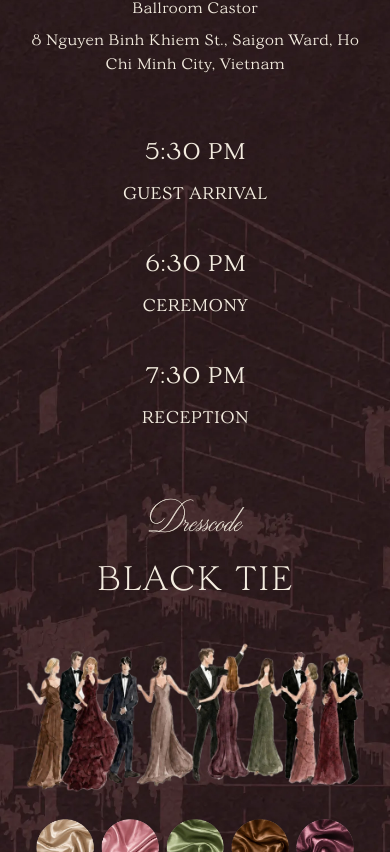
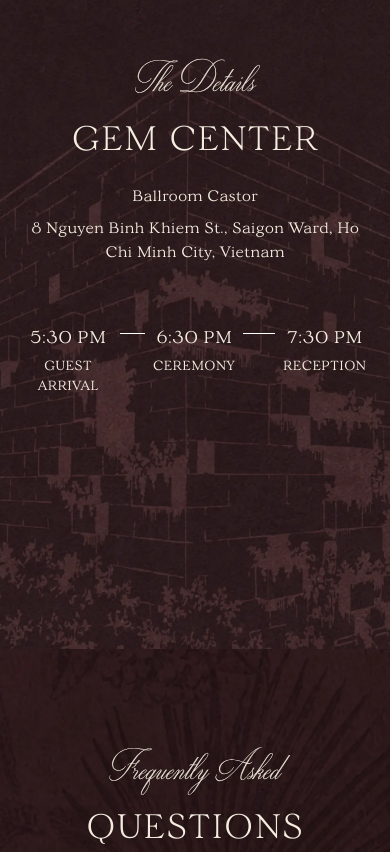
Before and after one commit to trendingfox203/wedding, a Next.js app: page / in a window 390 px wide. Shown: the part 6112-6964 px from the top of the page. Built offline with nearby package versions, Linux system fonts and the light colour scheme; a web font is replaced by a local one.

Commit message:
Update DetailsSection.tsx

```diff
--- a/components/DetailsSection.tsx
+++ b/components/DetailsSection.tsx
@@ -4,7 +4,6 @@
 import Image from "next/image";
 import { AnimatePresence, motion } from "framer-motion";
 import { weddingConfig } from "@/lib/wedding-config";
-import { isDesktopViewport } from "@/lib/viewport";
 
 // Same mechanism as TimelineSection: Details + Dresscode share one slide in
 // the site's slide-navigation. Scrolling within this slide crossfades
@@ -30,60 +29,36 @@
     ref,
     () => ({
       tryAdvance(down: boolean) {
-        // Mobile shows Details + Dresscode as one continuous scroll — no
-        // sub-step to intercept, same reasoning as TimelineSection.
-        if (!isDesktopViewport()) return false;
         if (down && showDressCode) return false;
         if (!down && !showDressCode) return false;
         setShowDressCode(down);
         return true;
       },
       enterFromTop() {
-        if (isDesktopViewport()) setShowDressCode(false);
+        setShowDressCode(false);
       },
       enterFromBottom() {
-        if (isDesktopViewport()) setShowDressCode(true);
+        setShowDressCode(true);
       },
     }),
     [showDressCode],
   );
 
-  function DetailsInfo() {
   return (
-      <>
-        <div className="flex flex-col items-center gap-2">
-          <h2 className="font-milton stroke-thin text-5xl sm:text-6xl">The Details</h2>
-          <h3 className="font-velour-light mt-2 text-4xl uppercase tracking-wide sm:text-5xl">
-            {venue.name}
-          </h3>
-          <p className="font-velour mt-4 text-base">{venue.room}</p>
-          <p className="font-velour text-base">{venue.address}</p>
-        </div>
+    <section id="details" className="relative flex min-h-screen items-center overflow-hidden bg-wine py-16 text-cream sm:py-8">
+      <Image src="/images/details-illustration.webp" alt="" fill aria-hidden className="pointer-events-none object-cover " />
 
-        {/* Figma keeps this row much tighter/closer to the address above it,
-            and the three times clustered together (not spread edge-to-edge)
-            — matched via a Figma export: gap from address ~= 0.93x the
-            address's own width, schedule row itself compact around center. */}
-        <div className="font-velour mt-12 flex flex-col items-center gap-10 sm:mt-[170px] sm:flex-row sm:gap-2">
-          {schedule.map((item, i) => (
-            <div key={item.label} className="flex items-start gap-10 sm:gap-6">
-              <div className="flex flex-col items-center gap-3">
-                <p className="text-2xl sm:text-3xl">{item.time}</p>
-                <p className="text-lg tracking-normal uppercase text-cream">{item.label}</p>
-              </div>
-              {i < schedule.length - 1 && (
-                <span className="hidden mt-2 mr-5  h-px w-[64px] bg-white sm:block" />
-              )}
-            </div>
-          ))}
-        </div>
-      </>
-    );
-  }
-
-  function DresscodeInfo() {
-    return (
-      <>
+      <div className="relative mx-auto flex max-w-4xl flex-col items-center gap-3 px-6 text-center">
+        <AnimatePresence mode="wait">
+          {showDressCode ? (
+            <motion.div
+              key="dresscode"
+              initial={{ opacity: 0 }}
+              animate={{ opacity: 1 }}
+              exit={{ opacity: 0 }}
+              transition={fadeTransition}
+              className="flex w-full flex-col items-center gap-6"
+            >
               <div className="flex flex-col items-center gap-2">
                 <h2 className="font-milton stroke-thin text-5xl sm:text-6xl">Dresscode</h2>
                 <h3 className="font-velour-light mt-2 text-4xl uppercase tracking-wide sm:text-5xl">
@@ -115,55 +90,6 @@
                 <p>{dressCode.ladiesText}</p>
                 <p>{dressCode.gentlemenText}</p>
               </div>
-      </>
-    );
-  }
-
-  return (
-    <section id="details" className="relative flex min-h-screen items-center overflow-hidden bg-wine py-16 text-cream sm:py-8">
-      <Image src="/images/details-illustration.webp" alt="" fill aria-hidden className="pointer-events-none object-cover" />
-
-      <div className="relative mx-auto flex max-w-4xl flex-col items-center gap-3 px-6 text-center">
-        {/* Mobile: Details and Dresscode stacked one after another, one
-            continuous scroll — no swipe-to-toggle here (see
-            isDesktopViewport() above), just scroll to see the rest. Each
-            block reveals independently via whileInView as it's actually
-            scrolled to, now that mobile does genuine gradual scrolling
-            (see the "mount" vs "scroll" trigger note in TimelineSection). */}
-        <div className="flex w-full flex-col items-center gap-16 sm:hidden">
-          <motion.div
-            initial={{ opacity: 0, y: 24 }}
-            whileInView={{ opacity: 1, y: 0 }}
-            viewport={{ once: true, margin: "-80px" }}
-            transition={{ duration: 0.7, ease: "easeOut" }}
-            className="flex w-full flex-col items-center gap-3"
-          >
-            <DetailsInfo />
-          </motion.div>
-          <motion.div
-            initial={{ opacity: 0, y: 24 }}
-            whileInView={{ opacity: 1, y: 0 }}
-            viewport={{ once: true, margin: "-80px" }}
-            transition={{ duration: 0.7, ease: "easeOut" }}
-            className="flex w-full flex-col items-center gap-6"
-          >
-            <DresscodeInfo />
-          </motion.div>
-        </div>
-
-        {/* Desktop: crossfade toggle between the two, unchanged. */}
-        <div className="relative hidden w-full sm:block">
-          <AnimatePresence mode="wait">
-            {showDressCode ? (
-              <motion.div
-                key="dresscode"
-                initial={{ opacity: 0 }}
-                animate={{ opacity: 1 }}
-                exit={{ opacity: 0 }}
-                transition={fadeTransition}
-                className="flex w-full flex-col items-center gap-6"
-              >
-                <DresscodeInfo />
             </motion.div>
           ) : (
             <motion.div
@@ -174,12 +100,38 @@
               transition={fadeTransition}
               className="flex w-full flex-col items-center gap-3"
             >
-                <DetailsInfo />
+              <div className="flex flex-col items-center gap-2">
+                <h2 className="font-milton stroke-thin text-5xl sm:text-6xl">The Details</h2>
+                <h3 className="font-velour-light mt-2 text-4xl uppercase tracking-wide sm:text-5xl">
+                  {venue.name}
+                </h3>
+                <p className="font-velour mt-4 text-base">{venue.room}</p>
+                <p className="font-velour text-base">{venue.address}</p>
+              </div>
+
+              {/* Figma keeps this row much tighter/closer to the address above it,
+                  and the three times clustered together (not spread edge-to-edge)
+                  — matched via a Figma export: gap from address ~= 0.93x the
+                  address's own width, schedule row itself compact around center. */}
+              <div className="font-velour mt-12 flex flex-row items-start sm:items-center sm:mt-[170px] sm:flex-row sm:gap-2">
+                {schedule.map((item, i) => (
+                  <div key={item.label} className="flex items-start sm:gap-6">
+                    <div className="flex flex-col items-center gap-1 sm:gap-3">
+                      <p className="text-lg sm:text-3xl">{item.time}</p>
+                      <p className="text-sm tracking-normal uppercase text-cream">
+                        {item.label}
+                      </p>
+                    </div>
+                    {i < schedule.length - 1 && (
+                      <span className="block mt-2 mx-2 sm:mr-5  h-px w-[32px] sm:w-[64px] bg-white sm:block" />
+                    )}
+                  </div>
+                ))}
+              </div>
             </motion.div>
           )}
         </AnimatePresence>
       </div>
-      </div>
     </section>
   );
 });
```
Lines whose indentation alone changed are shown as unchanged.
